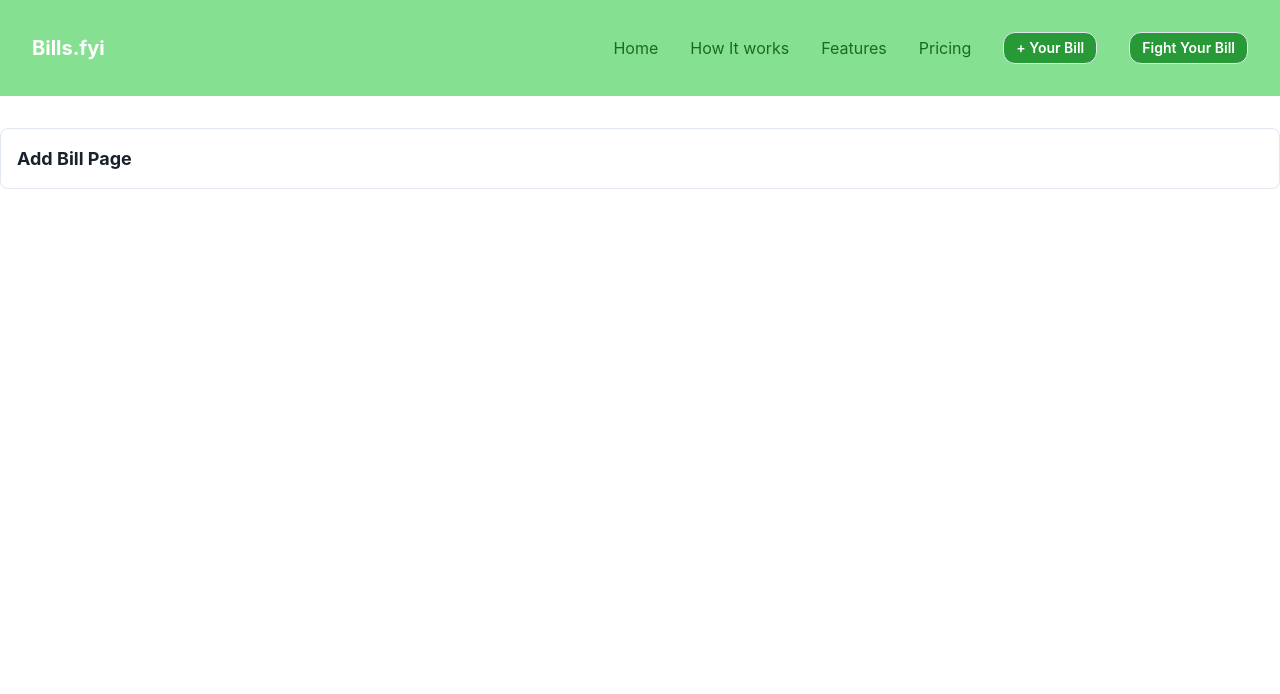
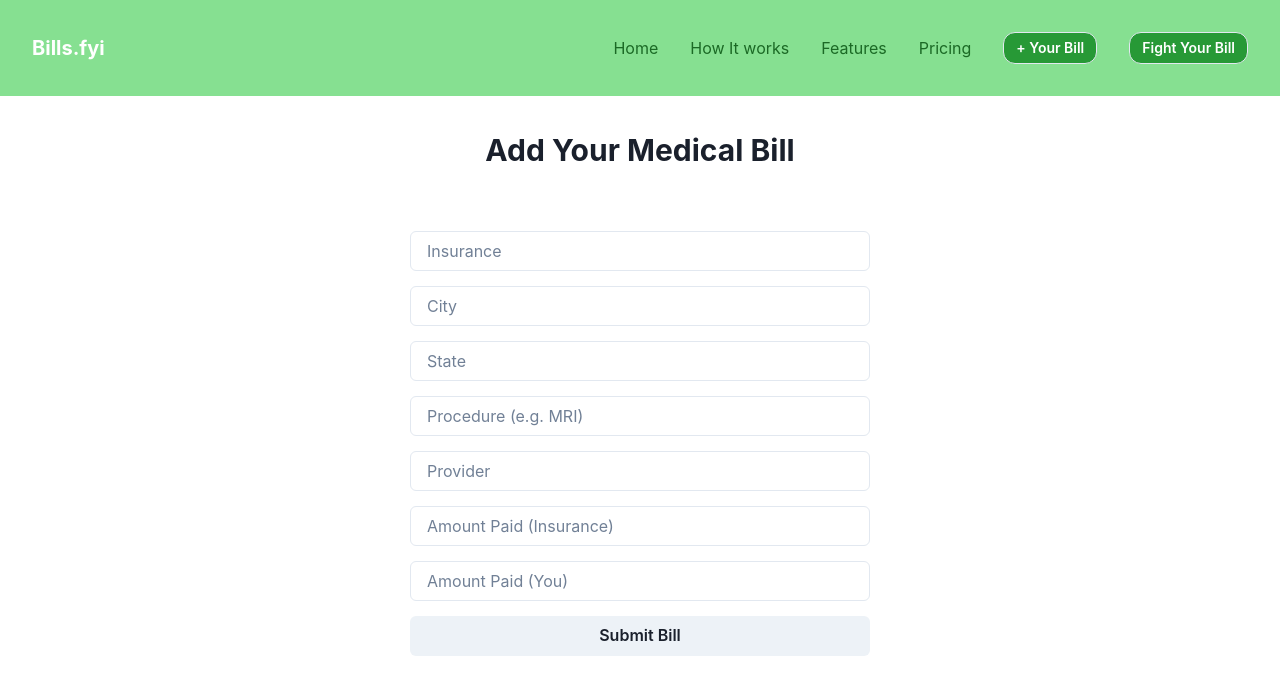
Before and after one commit to lisayan/bills-fyi, a React (Create React App) app: page /addbillpage in a window 1280 px wide. Shown: the top 694 px of the page. Built offline with nearby package versions, Linux system fonts and the light colour scheme.

Commit message:
Added submission form for submitting bill

```diff
--- a/src/pages/AddBill.jsx
+++ b/src/pages/AddBill.jsx
@@ -1,15 +1,31 @@
 import React from 'react';
-import { ChakraProvider, Box, Text } from "@chakra-ui/react";
+import { ChakraProvider, Button, Input, Text } from "@chakra-ui/react";
 import Header from "../components/Header";
+import "../styles/addbill.css"
 
 export default function AddBillPage() {
     return (
         <div>
             <Header />
-            <Box p={4} borderWidth="1px" borderRadius="lg">
-                <Text fontSize="lg" fontWeight="bold">Add Bill Page</Text>
-                {/* Content of the new page */}
-            </Box>
+            <Text fontSize="30px" fontWeight="bold" marginBottom="20px" align="center">Add Your Medical Bill</Text>
+            <form className="addBillForm">
+                <Input className="input-field"
+                    placeholder="Insurance" />
+                <Input className="input-field"
+                    placeholder="City" />
+                <Input className="input-field"
+                    placeholder="State" />
+                <Input className="input-field"
+                    placeholder="Procedure (e.g. MRI)" />
+                <Input className="input-field"
+                    placeholder="Provider" />
+                <Input className="input-field"
+                    placeholder="Amount Paid (Insurance)" />
+                <Input className="input-field"
+                    placeholder="Amount Paid (You)" />
+                <Button className="submitButton"
+                    type="submit">Submit Bill</Button>
+            </form>
         </div>
     )
 };
--- /dev/null
+++ b/src/styles/addbill.css
@@ -0,0 +1,34 @@
+
+.addBillForm {
+    display: flex;
+    flex-direction: column;
+    align-items: center;
+    justify-content: center; /* Center content vertically */
+    width: 500px;
+    height: 500px; /* Set a fixed height for the form container */
+    margin: 0 auto;
+    padding: 20px;
+  }
+
+  .input-field {
+    width: 100%;
+    margin-bottom: 15px;
+    padding: 10px;
+    border: 1px solid #ccc;
+    border-radius: 5px;
+  }
+
+  .submitButton {
+    width: 100%;
+    padding: 10px;
+    background-color: #4CAF50;
+    color: white;
+    border: none;
+    border-radius: 5px;
+    cursor: pointer;
+    transition: background-color 0.3s ease;
+  }
+
+  .submitButton:hover {
+    background-color: #45a049;
+  }
```
